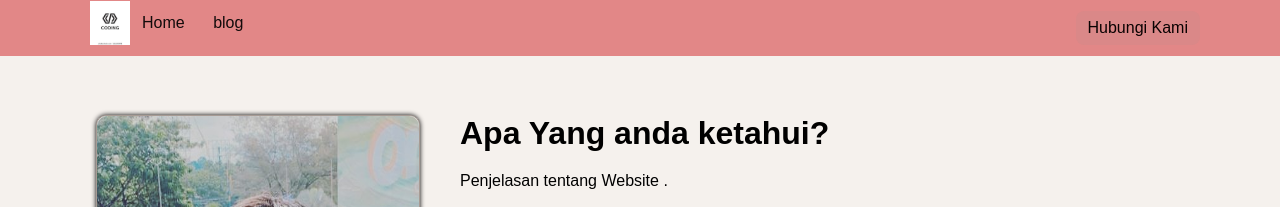
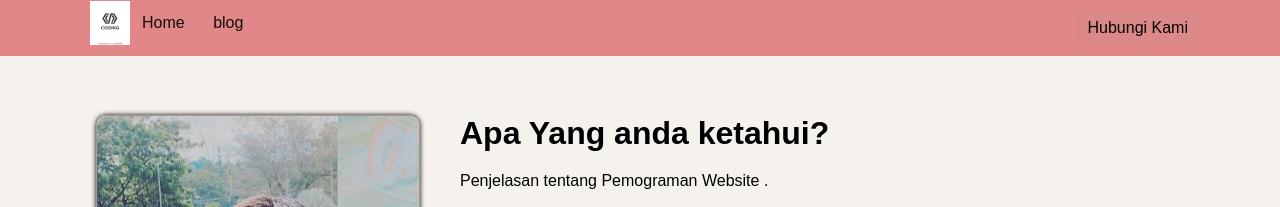
Before and after one commit to muhammad1096/personal-web-b30-sesi-2, a plain HTML site: page index.html in a window 1280 px wide. Shown: the top 207 px of the page. Drawn offline with Linux system fonts and the light colour scheme.

Commit message:
first commit

```diff
--- a/index.html
+++ b/index.html
@@ -69,7 +69,7 @@
 
                 <div class="right">
                     <h1>Apa Yang anda ketahui?</h1>
-                        <p>Penjelasan tentang Website .</p>
+                        <p>Penjelasan tentang  Pemograman Website .</p>
                     <div class="skill-container ">
 
 
```
